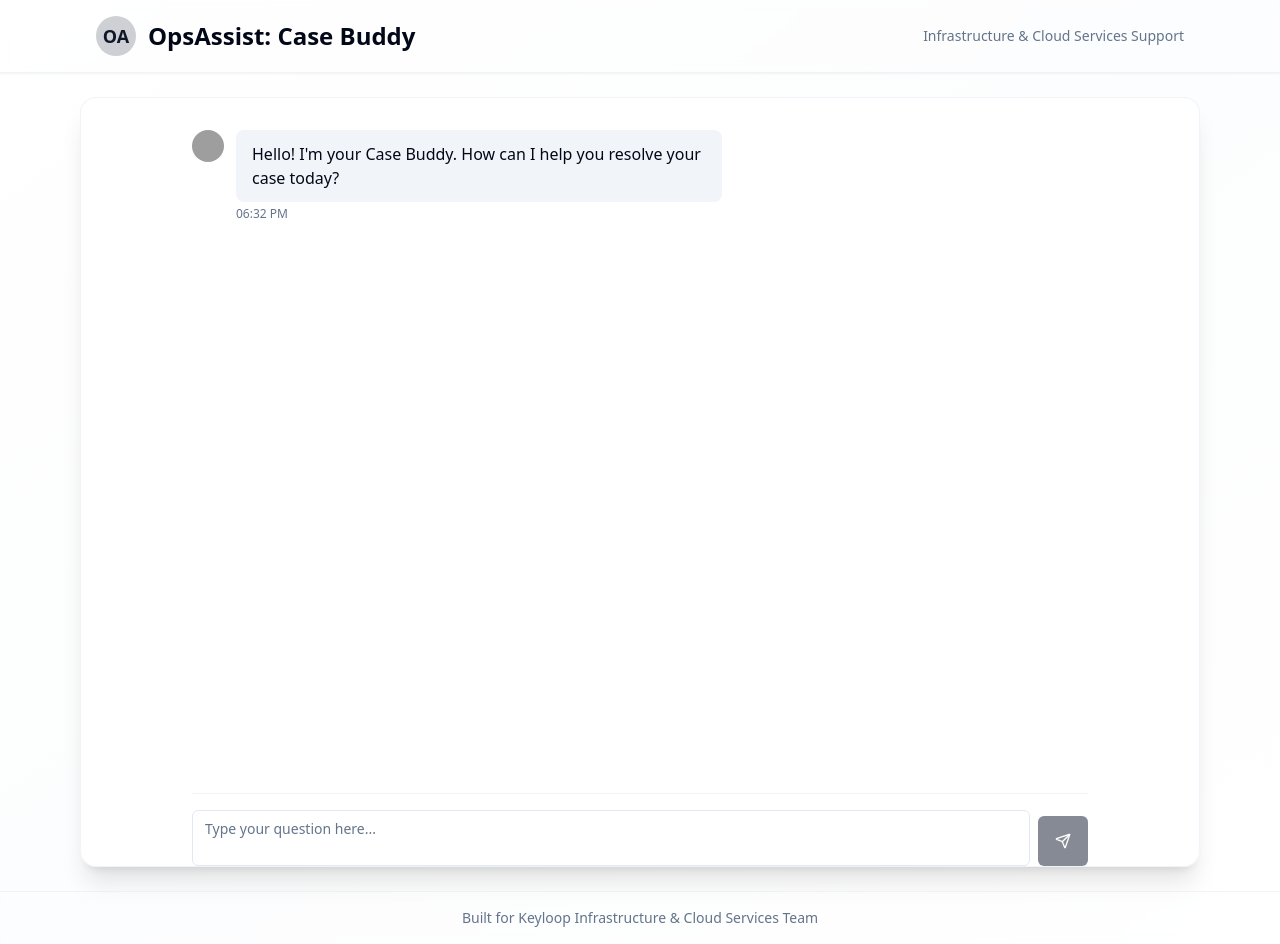
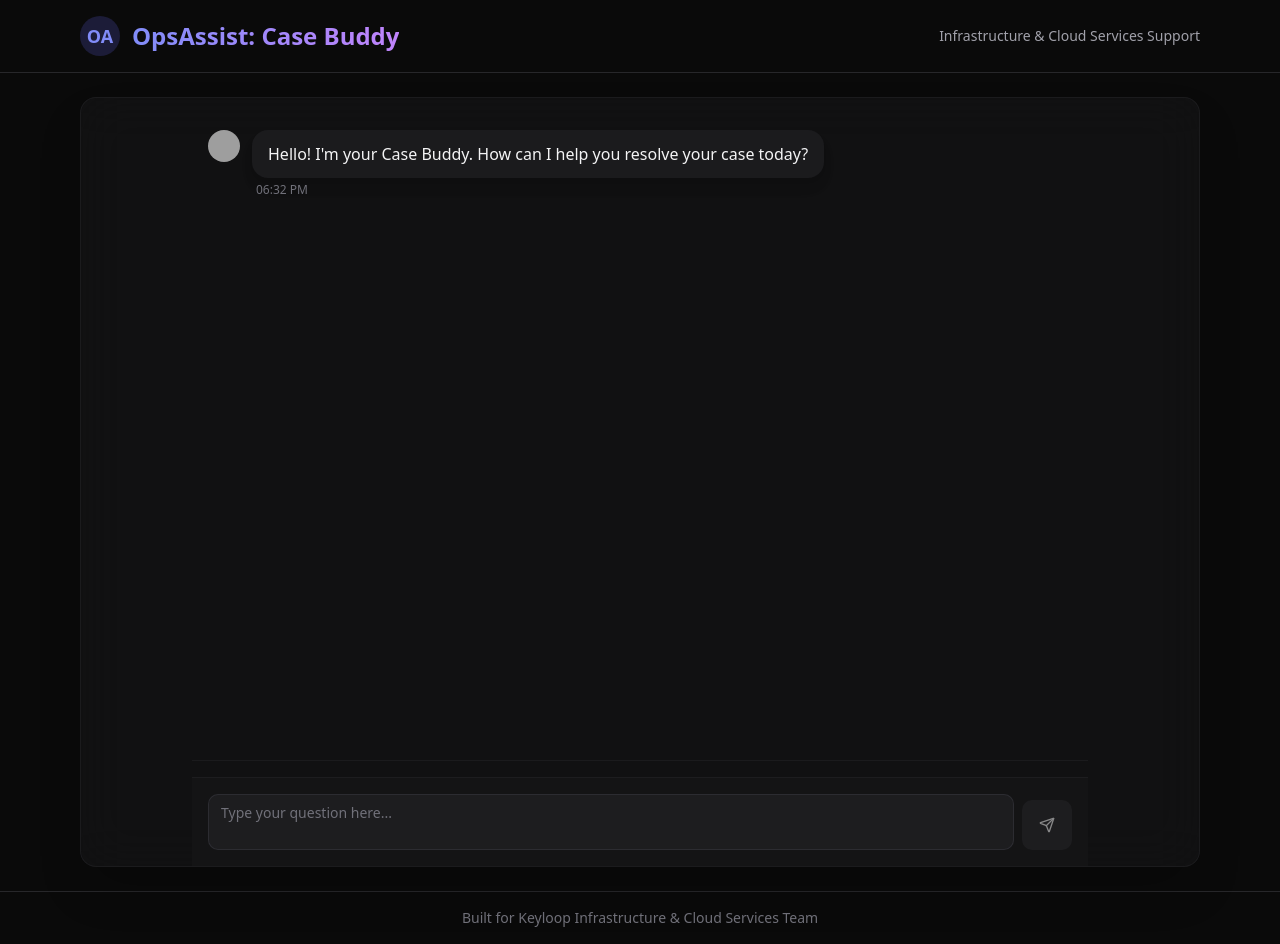
Before and after one commit to d-vamsikrishna/ops-assist-case-buddy, a React (Vite) app: page / in a window 1280 px wide. Built offline with nearby package versions, Linux system fonts and the light colour scheme; grey boxes are pictures that could not be loaded.

Commit message:
feat: Implement UI based on the provided design
This commit introduces UI changes to match the design specified in the provided URL.

```diff
--- a/src/components/ChatInput.tsx
+++ b/src/components/ChatInput.tsx
@@ -13,7 +13,6 @@ export function ChatInput({ onSendMessage, disabled = false }: ChatInputProps) {
   const [message, setMessage] = useState("");
   const textareaRef = useRef<HTMLTextAreaElement>(null);
 
-  // Auto-resize the textarea as content grows
   useEffect(() => {
     const textarea = textareaRef.current;
     if (!textarea) return;
@@ -23,33 +22,21 @@ export function ChatInput({ onSendMessage, disabled = false }: ChatInputProps) {
       textarea.style.height = `${Math.min(textarea.scrollHeight, 200)}px`;
     };
 
-    // Set initial height
     adjustHeight();
-
-    // Add event listener for input
     textarea.addEventListener("input", adjustHeight);
-
-    // Clean up
-    return () => {
-      textarea.removeEventListener("input", adjustHeight);
-    };
+    return () => textarea.removeEventListener("input", adjustHeight);
   }, []);
 
   const handleSubmit = (e: FormEvent) => {
     e.preventDefault();
-
     if (!message.trim() || disabled) return;
-
     onSendMessage(message);
     setMessage("");
-
-    // Reset textarea height
     if (textareaRef.current) {
       textareaRef.current.style.height = "auto";
     }
   };
 
-  // Handle Enter key to send (but allow Shift+Enter for new lines)
   const handleKeyDown = (e: React.KeyboardEvent) => {
     if (e.key === "Enter" && !e.shiftKey) {
       e.preventDefault();
@@ -58,20 +45,20 @@ export function ChatInput({ onSendMessage, disabled = false }: ChatInputProps) {
   };
 
   return (
-    <form onSubmit={handleSubmit} className="flex gap-2 items-end">
+    <form onSubmit={handleSubmit} className="flex gap-2 items-end p-4 bg-zinc-900/50 border-t border-zinc-800/50">
       <Textarea
         ref={textareaRef}
         value={message}
         onChange={(e) => setMessage(e.target.value)}
         onKeyDown={handleKeyDown}
         placeholder="Type your question here..."
-        className="flex-1 min-h-[50px] max-h-[200px] overflow-y-auto resize-none"
+        className="flex-1 min-h-[50px] max-h-[200px] overflow-y-auto resize-none bg-zinc-800/50 border-zinc-700/50 focus:border-indigo-500/50 focus:ring-indigo-500/20 placeholder:text-zinc-500"
         disabled={disabled}
       />
       <Button
         type="submit"
         size="icon"
-        className="h-[50px] w-[50px] shrink-0"
+        className="h-[50px] w-[50px] shrink-0 bg-indigo-500 hover:bg-indigo-600 transition-colors disabled:bg-zinc-800"
         disabled={!message.trim() || disabled}
       >
         <Send className="h-5 w-5" />
--- a/src/components/ChatMessage.tsx
+++ b/src/components/ChatMessage.tsx
@@ -12,7 +12,6 @@ interface ChatMessageProps {
 }
 
 export function ChatMessage({ content, type, timestamp }: ChatMessageProps) {
-  // Format the timestamp to HH:MM
   const formattedTime = timestamp.toLocaleTimeString([], {
     hour: '2-digit',
     minute: '2-digit'
@@ -20,28 +19,26 @@ export function ChatMessage({ content, type, timestamp }: ChatMessageProps) {
 
   return (
     <div className={cn(
-      "flex items-start gap-3 py-4",
+      "flex items-start gap-3 py-4 px-4",
       type === "user" && "justify-end",
       type === "system" && "justify-center"
     )}>
-      {/* Show avatar only for bot messages */}
       {type === "bot" && (
         <Avatar className="h-8 w-8">
           <AvatarImage src="/assistant.png" alt="Assistant" />
-          <AvatarFallback className="bg-primary text-white">CB</AvatarFallback>
+          <AvatarFallback className="bg-indigo-500/20 text-indigo-400">CB</AvatarFallback>
         </Avatar>
       )}
 
       <div className={cn(
-        "group flex flex-col",
+        "group flex flex-col max-w-[80%] lg:max-w-[70%]",
         type === "user" && "items-end"
       )}>
-        {/* Message content */}
         <div className={cn(
-          "rounded-lg px-4 py-3 max-w-[85%]",
-          type === "bot" && "bg-muted text-left",
-          type === "user" && "bg-primary text-primary-foreground",
-          type === "system" && "bg-secondary text-secondary-foreground text-sm"
+          "rounded-2xl px-4 py-3 shadow-lg transition-colors",
+          type === "bot" && "bg-zinc-800/50 text-zinc-100",
+          type === "user" && "bg-indigo-500/20 text-indigo-100",
+          type === "system" && "bg-zinc-800/30 text-zinc-300 text-sm"
         )}>
           {content.split('\n').map((line, i) => (
             <React.Fragment key={i}>
@@ -51,16 +48,14 @@ export function ChatMessage({ content, type, timestamp }: ChatMessageProps) {
           ))}
         </div>
 
-        {/* Timestamp */}
-        <span className="text-xs text-muted-foreground mt-1">
+        <span className="text-xs text-zinc-500 mt-1 px-1">
           {formattedTime}
         </span>
       </div>
 
-      {/* Show avatar only for user messages */}
       {type === "user" && (
         <Avatar className="h-8 w-8">
-          <AvatarFallback className="bg-secondary text-secondary-foreground">
+          <AvatarFallback className="bg-zinc-700/50 text-zinc-300">
             You
           </AvatarFallback>
         </Avatar>
--- a/src/index.css
+++ b/src/index.css
@@ -1,92 +1,39 @@
+
 @tailwind base;
 @tailwind components;
 @tailwind utilities;
 
 @layer base {
   :root {
-    --background: 0 0% 100%;
-    --foreground: 222.2 84% 4.9%;
+    --background: 0 0% 3.9%;
+    --foreground: 0 0% 98%;
 
-    --card: 0 0% 100%;
-    --card-foreground: 222.2 84% 4.9%;
+    --card: 0 0% 3.9%;
+    --card-foreground: 0 0% 98%;
 
-    --popover: 0 0% 100%;
-    --popover-foreground: 222.2 84% 4.9%;
+    --popover: 0 0% 3.9%;
+    --popover-foreground: 0 0% 98%;
 
-    --primary: 222.2 47.4% 11.2%;
-    --primary-foreground: 210 40% 98%;
+    --primary: 252 87% 67%;
+    --primary-foreground: 0 0% 98%;
 
-    --secondary: 210 40% 96.1%;
-    --secondary-foreground: 222.2 47.4% 11.2%;
+    --secondary: 240 4% 16%;
+    --secondary-foreground: 0 0% 98%;
 
-    --muted: 210 40% 96.1%;
-    --muted-foreground: 215.4 16.3% 46.9%;
+    --muted: 0 0% 14.9%;
+    --muted-foreground: 0 0% 63.9%;
 
-    --accent: 210 40% 96.1%;
-    --accent-foreground: 222.2 47.4% 11.2%;
-
-    --destructive: 0 84.2% 60.2%;
-    --destructive-foreground: 210 40% 98%;
-
-    --border: 214.3 31.8% 91.4%;
-    --input: 214.3 31.8% 91.4%;
-    --ring: 222.2 84% 4.9%;
-
-    --radius: 0.5rem;
-
-    --sidebar-background: 0 0% 98%;
-
-    --sidebar-foreground: 240 5.3% 26.1%;
-
-    --sidebar-primary: 240 5.9% 10%;
-
-    --sidebar-primary-foreground: 0 0% 98%;
-
-    --sidebar-accent: 240 4.8% 95.9%;
-
-    --sidebar-accent-foreground: 240 5.9% 10%;
-
-    --sidebar-border: 220 13% 91%;
-
-    --sidebar-ring: 217.2 91.2% 59.8%;
-  }
-
-  .dark {
-    --background: 222.2 84% 4.9%;
-    --foreground: 210 40% 98%;
-
-    --card: 222.2 84% 4.9%;
-    --card-foreground: 210 40% 98%;
-
-    --popover: 222.2 84% 4.9%;
-    --popover-foreground: 210 40% 98%;
-
-    --primary: 210 40% 98%;
-    --primary-foreground: 222.2 47.4% 11.2%;
-
-    --secondary: 217.2 32.6% 17.5%;
-    --secondary-foreground: 210 40% 98%;
-
-    --muted: 217.2 32.6% 17.5%;
-    --muted-foreground: 215 20.2% 65.1%;
-
-    --accent: 217.2 32.6% 17.5%;
-    --accent-foreground: 210 40% 98%;
+    --accent: 240 4% 16%;
+    --accent-foreground: 0 0% 98%;
 
     --destructive: 0 62.8% 30.6%;
-    --destructive-foreground: 210 40% 98%;
+    --destructive-foreground: 0 0% 98%;
 
-    --border: 217.2 32.6% 17.5%;
-    --input: 217.2 32.6% 17.5%;
-    --ring: 212.7 26.8% 83.9%;
-    --sidebar-background: 240 5.9% 10%;
-    --sidebar-foreground: 240 4.8% 95.9%;
-    --sidebar-primary: 224.3 76.3% 48%;
-    --sidebar-primary-foreground: 0 0% 100%;
-    --sidebar-accent: 240 3.7% 15.9%;
-    --sidebar-accent-foreground: 240 4.8% 95.9%;
-    --sidebar-border: 240 3.7% 15.9%;
-    --sidebar-ring: 217.2 91.2% 59.8%;
+    --border: 240 4% 16%;
+    --input: 240 4% 16%;
+    --ring: 240 4% 16%;
+
+    --radius: 0.75rem;
   }
 }
 
@@ -94,8 +41,34 @@
   * {
     @apply border-border;
   }
-
   body {
     @apply bg-background text-foreground;
+    font-feature-settings: "rlig" 1, "calt" 1;
   }
 }
+
+/* Custom scrollbar for Webkit browsers */
+::-webkit-scrollbar {
+  width: 8px;
+  height: 8px;
+}
+
+::-webkit-scrollbar-track {
+  background: rgba(0, 0, 0, 0.1);
+  border-radius: 4px;
+}
+
+::-webkit-scrollbar-thumb {
+  background: rgba(255, 255, 255, 0.1);
+  border-radius: 4px;
+}
+
+::-webkit-scrollbar-thumb:hover {
+  background: rgba(255, 255, 255, 0.2);
+}
+
+/* For Firefox */
+* {
+  scrollbar-width: thin;
+  scrollbar-color: rgba(255, 255, 255, 0.1) rgba(0, 0, 0, 0.1);
+}
--- a/src/pages/Index.tsx
+++ b/src/pages/Index.tsx
@@ -3,17 +3,19 @@ import { ChatInterface } from "@/components/ChatInterface";
 
 const Index = () => {
   return (
-    <div className="min-h-screen flex flex-col bg-background bg-gradient-to-br from-background via-secondary/20 to-background">
-      <header className="border-b border-border/50 py-4 backdrop-blur-sm shadow-sm">
-        <div className="container max-w-6xl mx-auto">
+    <div className="min-h-screen bg-[#0A0A0A] text-white flex flex-col">
+      <header className="border-b border-zinc-800 py-4">
+        <div className="container max-w-6xl mx-auto px-4">
           <div className="flex items-center justify-between">
             <div className="flex items-center space-x-3">
-              <div className="w-10 h-10 bg-primary/20 rounded-full flex items-center justify-center">
-                <span className="text-primary font-bold text-lg">OA</span>
+              <div className="w-10 h-10 bg-indigo-500/20 rounded-full flex items-center justify-center">
+                <span className="text-indigo-400 font-bold text-lg">OA</span>
               </div>
-              <h1 className="text-2xl font-bold text-foreground">OpsAssist: Case Buddy</h1>
+              <h1 className="text-2xl font-bold bg-gradient-to-r from-indigo-400 to-purple-400 bg-clip-text text-transparent">
+                OpsAssist: Case Buddy
+              </h1>
             </div>
-            <p className="text-muted-foreground text-sm hidden md:block">
+            <p className="text-zinc-400 text-sm hidden md:block">
               Infrastructure & Cloud Services Support
             </p>
           </div>
@@ -21,14 +23,14 @@ const Index = () => {
       </header>
 
       <main className="flex-1 container max-w-6xl mx-auto py-6 px-4">
-        <div className="bg-background/80 backdrop-blur-lg border border-border/50 rounded-2xl shadow-xl overflow-hidden">
+        <div className="bg-zinc-900/50 backdrop-blur-xl border border-zinc-800/50 rounded-2xl shadow-2xl overflow-hidden">
           <ChatInterface />
         </div>
       </main>
 
-      <footer className="border-t border-border/50 py-4 backdrop-blur-sm">
-        <div className="container max-w-6xl mx-auto">
-          <div className="text-sm text-muted-foreground text-center">
+      <footer className="border-t border-zinc-800 py-4">
+        <div className="container max-w-6xl mx-auto px-4">
+          <div className="text-sm text-zinc-500 text-center">
             Built for Keyloop Infrastructure & Cloud Services Team
           </div>
         </div>
```
